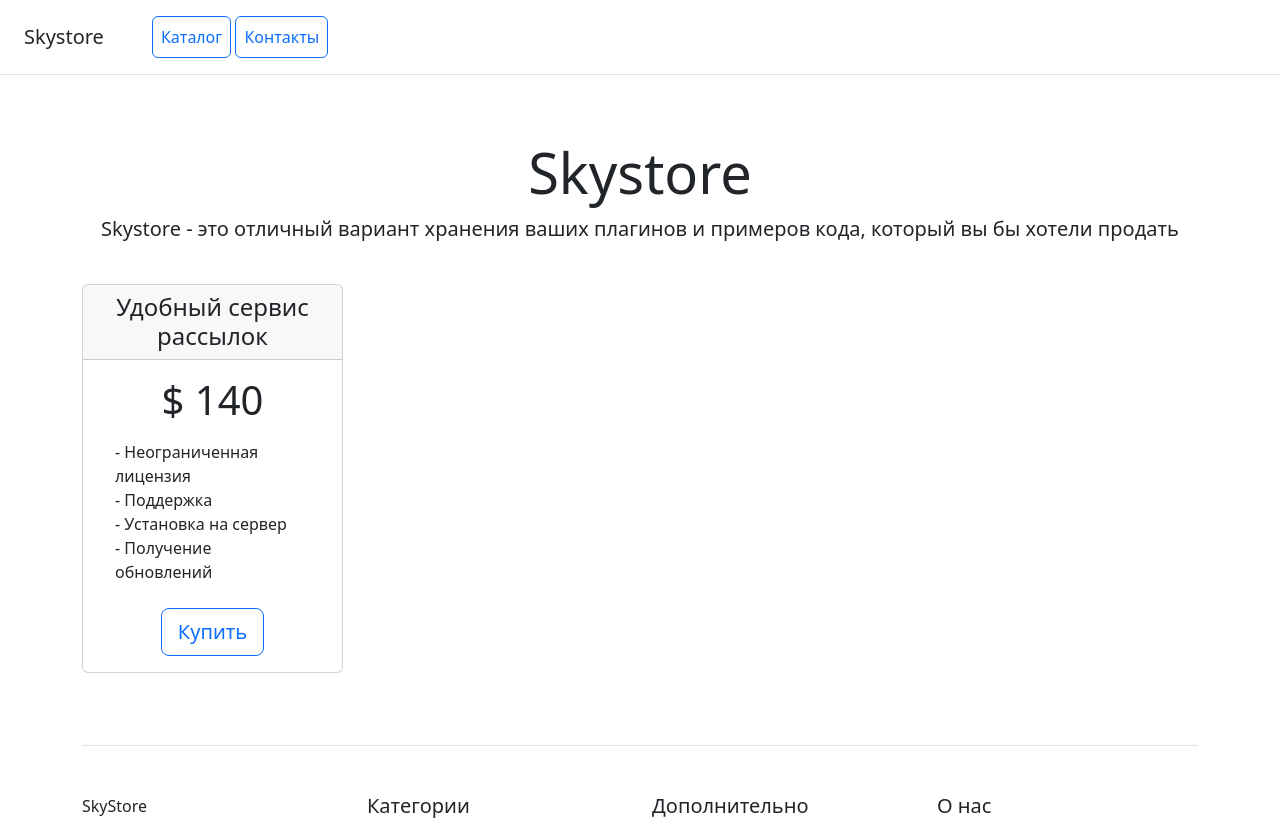
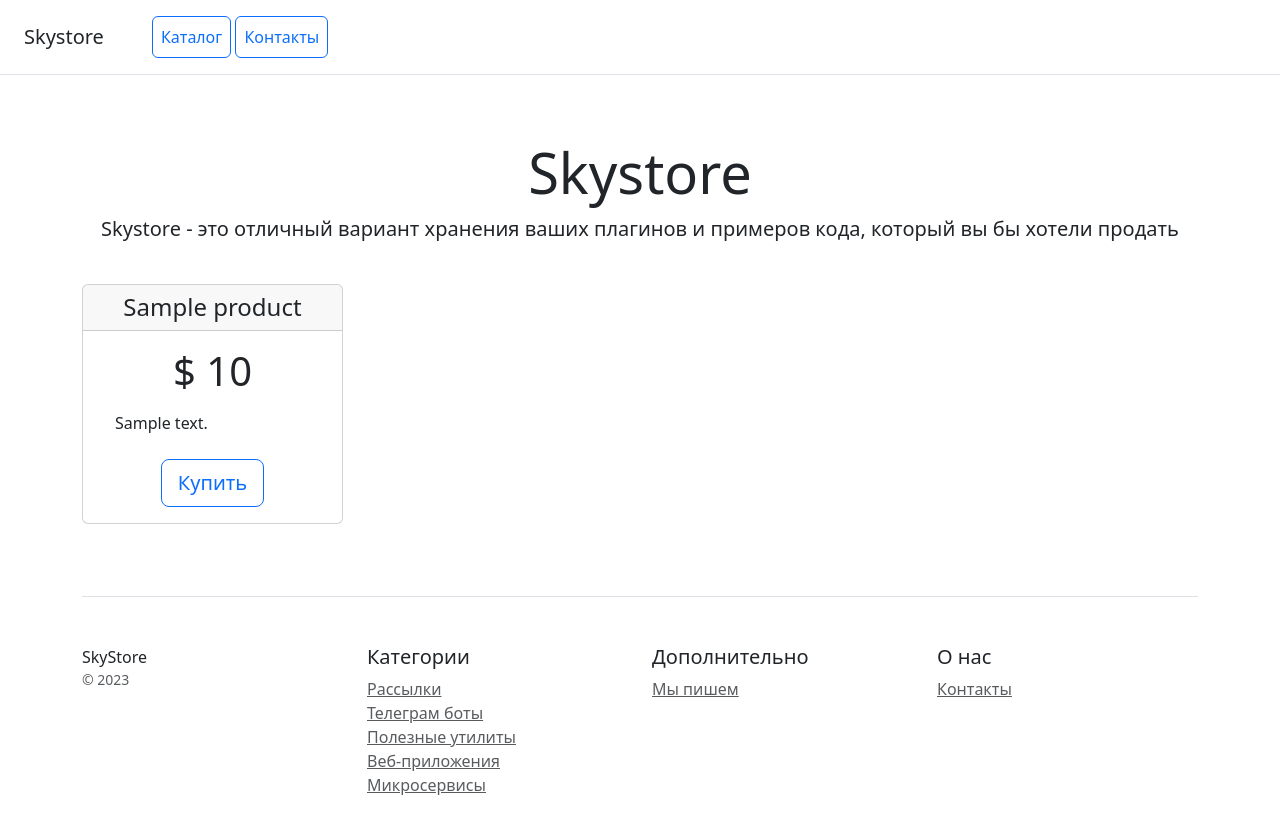
Before and after one commit to antistressME/Django_project, a Django app: template catalog/templates/home.html in a window 1280 px wide. Shown: the top 820 px of the page. After the commit the page ends 795 px from the top, so only its background shows below. Run offline with Django 5.2, Linux system fonts and the light colour scheme; the template is opened without the code that fills it: most values are stand-ins (such as "Sample title", 1, 10 or a date in 2020); some libraries are stand-ins or nearby versions.

Commit message:
update templates, create base template

```diff
--- /dev/null
+++ b/catalog/templates/base.html
@@ -0,0 +1,52 @@
+<!doctype html>
+<html lang="en">
+<head>
+    <meta charset="utf-8">
+    <meta name="viewport" content="width=device-width, initial-scale=1">
+    <title>{% block title %} Skystore {% endblock %}</title>
+    <link rel="stylesheet" href="/static/css/bootstrap.min.css">
+</head>
+<body>
+    <div class="d-flex flex-column flex-md-row align-items-center p-3 px-md-4 mb-3 bg-white border-bottom box-shadow">
+        <h5 class="my-0 mr-md-auto font-weight-normal">Skystore</h5>
+        <nav class="ms-5">
+            <a class="p-2 btn btn-outline-primary" href="/home/">Каталог</a>
+            <a class="p-2 btn btn-outline-primary" href="/contacts/">Контакты</a>
+        </nav>
+    </div>
+    <div class="container">
+        {% block content %}{% endblock %}
+    </div>
+    <footer class="pt-4 my-md-5 pt-md-5 border-top">
+        <div class="row">
+            <div class="col-12 col-md">
+                SkyStore
+                <small class="d-block mb-3 text-muted">&copy; 2023</small>
+            </div>
+            <div class="col-6 col-md">
+                <h5>Категории</h5>
+                <ul class="list-unstyled text-small">
+                    <li><a class="text-muted" href="#">Рассылки</a></li>
+                    <li><a class="text-muted" href="#">Телеграм боты</a></li>
+                    <li><a class="text-muted" href="#">Полезные утилиты</a></li>
+                    <li><a class="text-muted" href="#">Веб-приложения</a></li>
+                    <li><a class="text-muted" href="#">Микросервисы</a></li>
+                </ul>
+            </div>
+            <div class="col-6 col-md">
+                <h5>Дополнительно</h5>
+                <ul class="list-unstyled text-small">
+                    <li><a class="text-muted" href="#">Мы пишем</a></li>
+                </ul>
+            </div>
+            <div class="col-6 col-md">
+                <h5>О нас</h5>
+                <ul class="list-unstyled text-small">
+                    <li><a class="text-muted" href="/contacts/">Контакты</a></li>
+                </ul>
+            </div>
+        </div>
+    </footer>
+    <script src="/static/js/bootstrap.bundle.min.js"></script>
+</body>
+</html>
--- /dev/null
+++ b/catalog/templates/header.html
@@ -0,0 +1,5 @@
+<div class="pricing-header px-3 py-3 pt-md-5 pb-md-4 mx-auto text-center">
+    <h1 class="display-4">Skystore</h1>
+    <p class="lead">Skystore - это отличный вариант хранения ваших плагинов и примеров кода, который вы бы хотели
+        продать</p>
+</div>
--- a/catalog/templates/home.html
+++ b/catalog/templates/home.html
@@ -1,78 +1,24 @@
-<!doctype html>
-<html lang="en">
-<head>
-    <meta charset="utf-8">
-    <meta name="viewport" content="width=device-width, initial-scale=1">
-    <title>Skystore</title>
-    <link rel="stylesheet" href="/static/css/bootstrap.min.css">
-</head>
-<body>
-<div class="d-flex flex-column flex-md-row align-items-center p-3 px-md-4 mb-3 bg-white border-bottom box-shadow">
-    <h5 class="my-0 mr-md-auto font-weight-normal">Skystore</h5>
-    <nav class="ms-5">
-        <a class="p-2 btn btn-outline-primary" href="/home/">Каталог</a>
-        <a class="p-2 btn btn-outline-primary" href="/contacts/">Контакты</a>
-    </nav>
-</div>
+{% extends 'base.html' %}
 
-<div class="pricing-header px-3 py-3 pt-md-5 pb-md-4 mx-auto text-center">
-    <h1 class="display-4">Skystore</h1>
-    <p class="lead">Skystore - это отличный вариант хранения ваших плагинов и примеров кода, который вы бы хотели
-        продать</p>
-</div>
+{% block title %}Skystore{% endblock %}
 
-<div class="container">
+{% block content %}
+    {% include 'header.html' %}
+    {% for product in products %}
         <div class="row text-center">
                 <div class="col-3">
                         <div class="card mb-4 box-shadow">
                             <div class="card-header">
-                    <h4 class="my-0 font-weight-normal">Удобный сервис рассылок</h4>
+                                <h4 class="my-0 font-weight-normal">{{ product.name }}</h4>
                             </div>
                             <div class="card-body">
-                    <h1 class="card-title pricing-card-title">$ 140</h1>
+                                <h1 class="card-title pricing-card-title">$ {{ product.price }}</h1>
                                 <ul class="list-unstyled mt-3 mb-4 text-start m-3">
-                        <li>- Неограниченная лицензия</li>
-                        <li>- Поддержка</li>
-                        <li>- Установка на сервер</li>
-                        <li>- Получение обновлений</li>
+                                    <li>{{ product.description|truncatechars:100 }}</li>
                                 </ul>
                                 <button type="button" class="btn btn-lg btn-block btn-outline-primary">Купить</button>
                             </div>
                         </div>
                 </div>
-    </div>
-
-    <footer class="pt-4 my-md-5 pt-md-5 border-top">
-        <div class="row">
-            <div class="col-12 col-md">
-                SkyStore
-                <small class="d-block mb-3 text-muted">&copy; 2023</small>
-            </div>
-            <div class="col-6 col-md">
-                <h5>Категории</h5>
-                <ul class="list-unstyled text-small">
-                    <li><a class="text-muted" href="#">Рассылки</a></li>
-                    <li><a class="text-muted" href="#">Телеграм боты</a></li>
-                    <li><a class="text-muted" href="#">Полезные утилиты</a></li>
-                    <li><a class="text-muted" href="#">Веб-приложения</a></li>
-                    <li><a class="text-muted" href="#">Микросервисы</a></li>
-                </ul>
-            </div>
-            <div class="col-6 col-md">
-                <h5>Дополнительно</h5>
-                <ul class="list-unstyled text-small">
-                    <li><a class="text-muted" href="#">Мы пишем</a></li>
-                </ul>
-            </div>
-            <div class="col-6 col-md">
-                <h5>О нас</h5>
-                <ul class="list-unstyled text-small">
-                    <li><a class="text-muted" href="/contacts/">Контакты</a></li>
-                </ul>
-            </div>
-        </div>
-    </footer>
-</div>
-<script src="/static/js/bootstrap.bundle.min.js"></script>
-</body>
-</html>
+        {% endfor %}
+{% endblock %}
```
Also changed, not shown: catalog/management/commands/add_product.py (+15 -22 lines), catalog/templates/contacts.html (+7 -56 lines), catalog/views.py (+6 -2 lines). Lines whose indentation alone changed are shown as unchanged.
